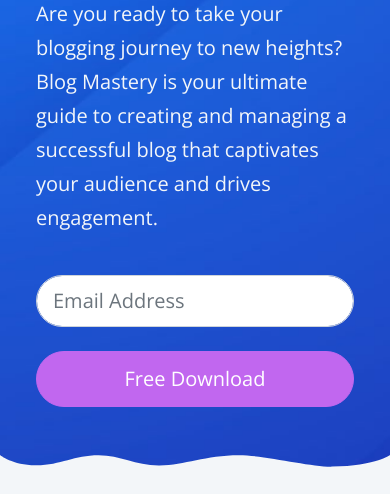
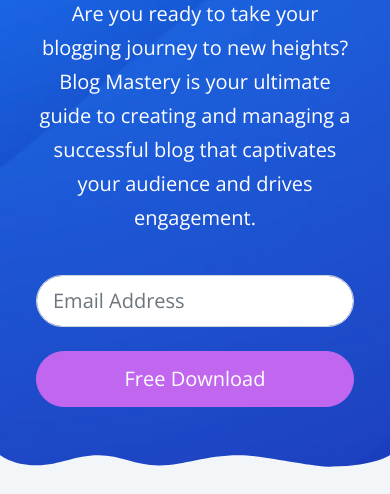
Before and after one commit to o0Danii0o/ebook-website, a website: page index.html in a window 390 px wide. Shown: the part 767-1261 px from the top of the page. Drawn offline with nearby package versions, Linux system fonts and the light colour scheme; files that its build step writes are made by us from their sources.

Commit message:
fix hero container class error + add media to center hero content for small screens

```diff
--- a/index.html
+++ b/index.html
@@ -55,7 +55,7 @@
     <!-- Header -->
     <header class="header">
       <!-- Hero -->
-      <div class="hero-text-white pt-7">
+      <div class="hero text-white pt-7">
         <div class="container-xl">
           <div class="row">
             <div class="col-md-6">
@@ -66,7 +66,7 @@
 
             <div class="col-md-6">
               <div
-                class="text-container p-4 d-flex flex-column justify-content-center h-100 mb-5 text-light"
+                class="text-container p-4 d-flex flex-column justify-content-center h-100 mb-5"
               >
                 <h1 class="display-3 fw-bold">Welcome to Blog Mastery</h1>
                 <p class="lead">
--- a/scss/styles.scss
+++ b/scss/styles.scss
@@ -6,3 +6,14 @@
     background: url(../images/header-background.jpg) center center no-repeat;
     background-size: cover;
 }
+
+@media(max-width: 1000px){
+    .hero .image-container{
+        display: flex;
+        justify-content: center;
+    }
+
+    .hero .text-container{
+        text-align: center;
+    }
+}
```
